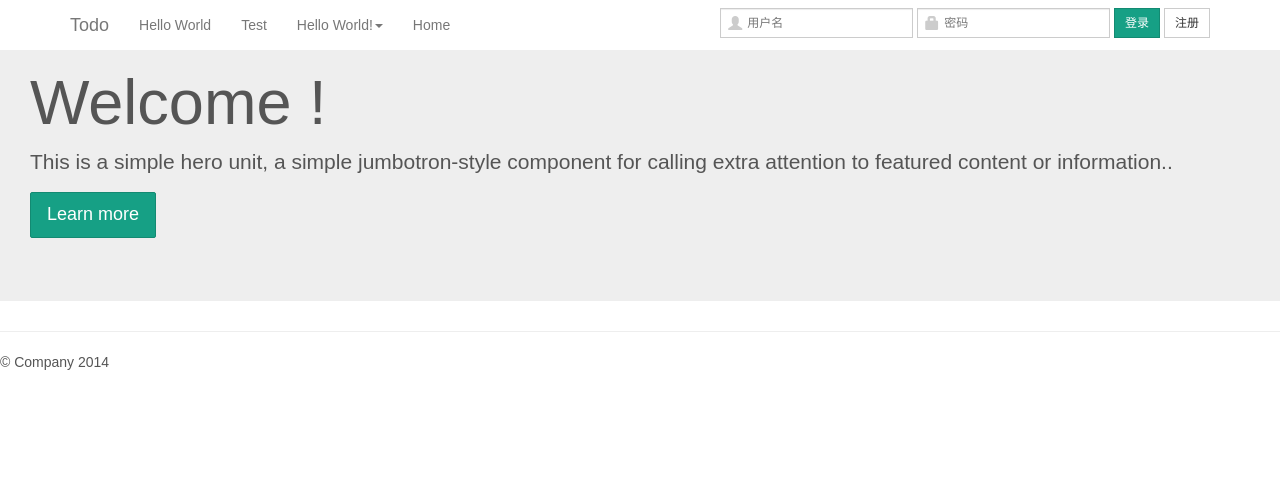
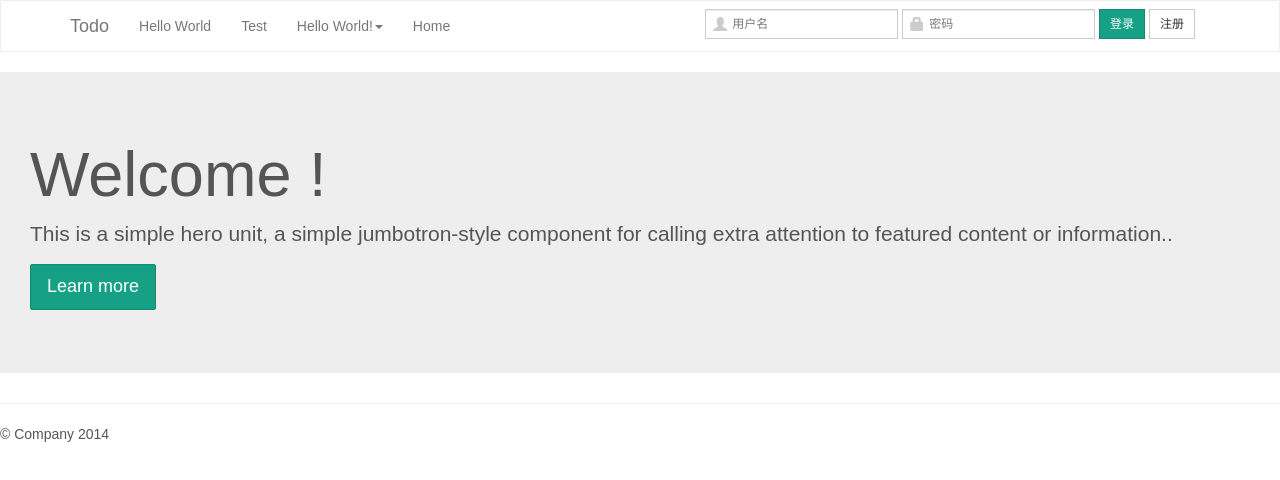
Before and after one commit to alexqdjay/sf-todo, a website: page index.html in a window 1280 px wide. Drawn offline with Linux system fonts and the light colour scheme.

Commit message:
index update nav fixed to static

```diff
--- a/index.html
+++ b/index.html
@@ -11,7 +11,7 @@
 <body ng-controller="MainCtrl">
 
     <!-- menu -->
-    <nav class="navbar navbar-default navbar-fixed-top">
+    <nav class="navbar navbar-default">
         <div class="container">
             <div class="navbar-header">
                 <a class="navbar-brand" ui-sref="home">Todo</a>
```
Also changed, not shown: home.html (+1 -0 lines).
